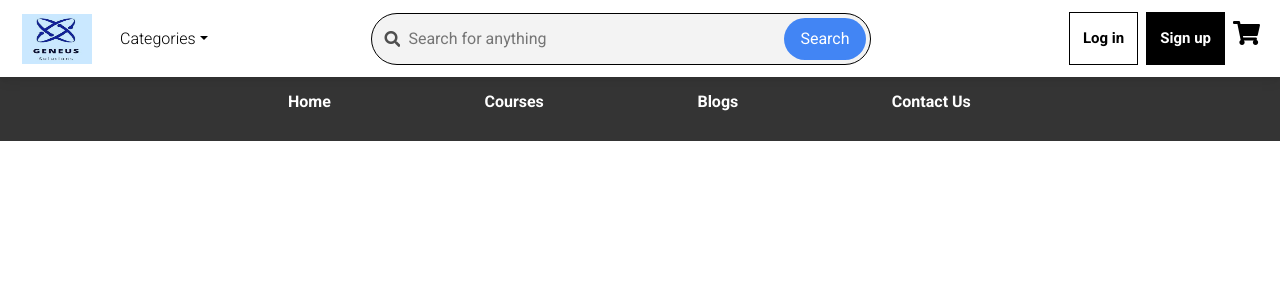
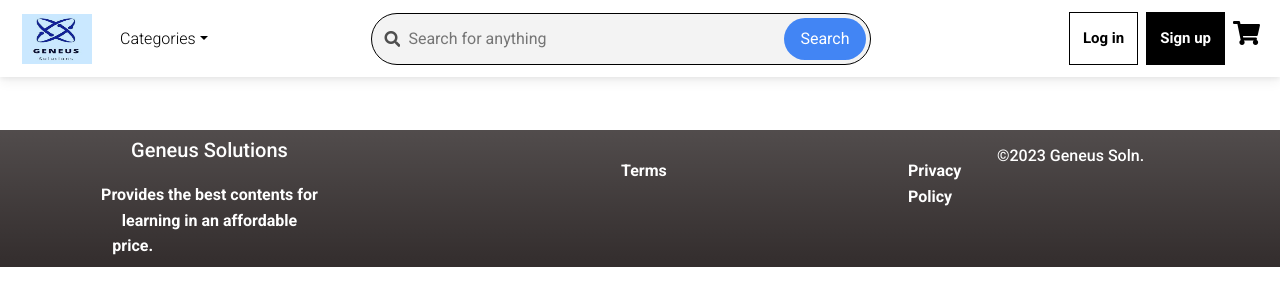
Before and after one commit to Deepak-gupta21/geneus-main, a React (Create React App) app in the folder client/: page /about in a window 1280 px wide. Shown: the top 306 px of the page. Built offline with nearby package versions, Linux system fonts and the light colour scheme.

Commit message:
footer implementation

```diff
--- a/client/src/App.js
+++ b/client/src/App.js
@@ -8,6 +8,7 @@ import Signup from './components/Signup/Signup';
 import Contact from './components/Contact/Contact';
 import About from './components/About/About';
 import Blog from './components/Blog/Blog';
+import Footer from './components/Footer/Footer';
 
 const App = () => {
   return (
@@ -19,10 +20,11 @@ const App = () => {
                 <Route path="/signup" element={<Signup />} />
             </Routes>
             <Routes>
-            <Route path="/about" element={<About />} />
+           <Route path="/about" element={<About />} />
           <Route path="/contact" element={<Contact />} />
-          <Route path="/blog" element={<Blog />} />
+  <Route path="/blog" element={<Blog />} />
         </Routes>
+        <Footer />
     </Router>
   );
 };
--- a/client/src/components/About/About.jsx
+++ b/client/src/components/About/About.jsx
@@ -1,8 +1,9 @@
 import React from 'react'
 import './About.css';
+
 const About = () => {
   return (
-    <div className='pages'>
+    <div className='about_pages'>
     <ul>
   <li><a href="/">Home</a></li>
   <li><a href="#courses">Courses</a></li>
--- /dev/null
+++ b/client/src/components/Footer/Footer.jsx
@@ -0,0 +1,54 @@
+import React from 'react'
+import {
+    MDBFooter,
+    MDBContainer,
+    MDBCol,
+    MDBRow
+  } from 'mdb-react-ui-kit';
+
+const Footer = () => {
+  return (
+    <MDBFooter className='bg-dark bg-gradient text-center text-white text-lg-left'>
+      <MDBContainer className='p-2'>
+        <MDBRow>
+          <MDBCol lg='3' md='6' className='mb-1 mb-md-0'>
+            <h5 className='text-white fs-5'>Geneus Solutions</h5>
+
+            <ul className='list-unstyled mb-0 fs-12 fw-lighter ml-0'>
+              <li>
+                Provides the best contents for learning in an affordable price.
+              </li>
+            </ul>
+          </MDBCol>
+
+          <MDBCol lg='3' md='6' className='mb-1 mb-md-0 mt-2'>
+            <ul className='list-unstyled mb-0'>
+              <li>
+                <a href='#!' className='text-white fs-6'>
+                  Terms
+                </a>
+              </li>
+            </ul>
+          </MDBCol>
+
+          <MDBCol lg='3' md='6' className='mb-1 mb-md-0 mt-2'>
+            <ul className='list-unstyled mb-0'>
+              <li>
+                <a href='#!' className='text-white fs-6'>
+                  Privacy Policy
+                </a>
+              </li>
+            </ul>
+          </MDBCol>
+
+          <MDBCol lg='3' md='6' className='mb-1 mb-md-0 mt-2'>
+            <h6 className='mb-0 fs-6'>&copy;2023 Geneus Soln.</h6>
+          </MDBCol>
+
+        </MDBRow>
+      </MDBContainer>
+    </MDBFooter>
+  )
+}
+
+export default Footer;
```
